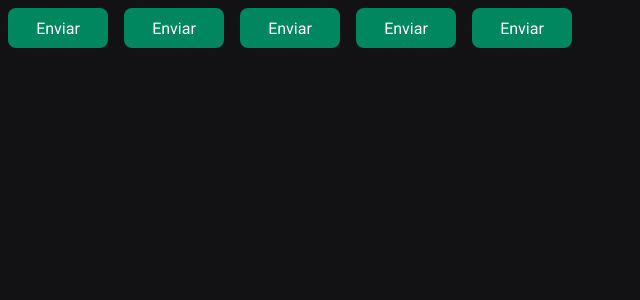
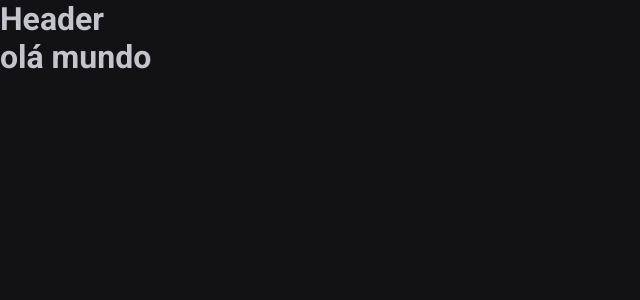
Before and after one commit to PauloVitorrr/ignite-timer, a React (Vite) app: page / in a window 1280 px wide. Shown: the top 300 px of the page, without its empty margins (0-640 px from the left). Built offline with nearby package versions, Linux system fonts and the light colour scheme.

Commit message:
feat: layout rotas

```diff
--- a/src/App.tsx
+++ b/src/App.tsx
@@ -1,17 +1,17 @@
-import { Button } from "./components/Button";
 import { ThemeProvider } from "styled-components"
 import { defaultTheme } from "./styles/themes/default";
+import {BrowserRouter} from 'react-router-dom'
+import { Router } from "./Router";
 import { GlobalStyle } from "./styles/global";
+
 
 export function App() {
 
   return (
     <ThemeProvider theme={defaultTheme}>
-      <Button variant="primary"/>
-      <Button variant="secondary"/>
-      <Button variant="danger"/>
-      <Button variant="sucess"/>
-      <Button/>
+      <BrowserRouter>
+        <Router/>
+      </BrowserRouter>
       <GlobalStyle/>
     </ThemeProvider>
   )
--- /dev/null
+++ b/src/Router.tsx
@@ -0,0 +1,16 @@
+import { Routes, Route} from 'react-router-dom'
+
+import { Home } from './pages/Home'
+import { History } from './pages/History'
+import { DefaultLayout } from './layout/DefaultLayout'
+
+export function Router(){
+    return(
+        <Routes>
+            <Route path='/' element={<DefaultLayout/>}>
+                <Route path="/" element={<Home />}/>
+                <Route path="/history" element={<History/>} />
+            </Route>
+        </Routes>
+    )
+}
--- a/src/components/Button.styles.ts
+++ /dev/null
@@ -1,29 +0,0 @@
-import styled, {css} from "styled-components";
-
-export type ButtonVariant = 'primary' | 'secondary' | 'danger' | 'sucess';
-
-interface ButtonContainerProps{
-    variant: ButtonVariant;
-}
-
-const buttonVariants= {
-    primary: 'purple',
-    secondary: 'orange',
-    danger: 'red',
-    sucess: 'green',
-}
-
-export const ButtonContainer = styled.button<ButtonContainerProps>`
-    width: 100px;
-    height: 40px;
-    border: none;
-    border-radius: 8px;
-    margin: 8px;
-
-    background-color: ${props => props.theme['green-500']};
-    color: ${props => props.theme.white};
-
-    /* ${props => {
-        return css`background-color: ${buttonVariants[props.variant]}`
-    }} */
-`
--- a/src/components/Button.tsx
+++ /dev/null
@@ -1,11 +0,0 @@
-import { ButtonContainer, ButtonVariant } from './Button.styles';
-
-interface ButtonProps{
-    variant?: ButtonVariant;
-}
-
-export function Button({ variant = 'primary'}:ButtonProps){
-    return(
-        <ButtonContainer variant={variant}>Enviar</ButtonContainer>
-    )
-}
--- /dev/null
+++ b/src/components/Header.tsx
@@ -0,0 +1,5 @@
+export function Header(){
+    return(
+        <h1>Header</h1>
+    )
+}
--- /dev/null
+++ b/src/layout/DefaultLayout.tsx
@@ -0,0 +1,11 @@
+import { Header } from "../components/Header";
+import { Outlet } from "react-router-dom";
+
+export function DefaultLayout(){
+    return(
+        <div>
+            <Header/>
+            <Outlet/>
+        </div>
+    )
+}
```
